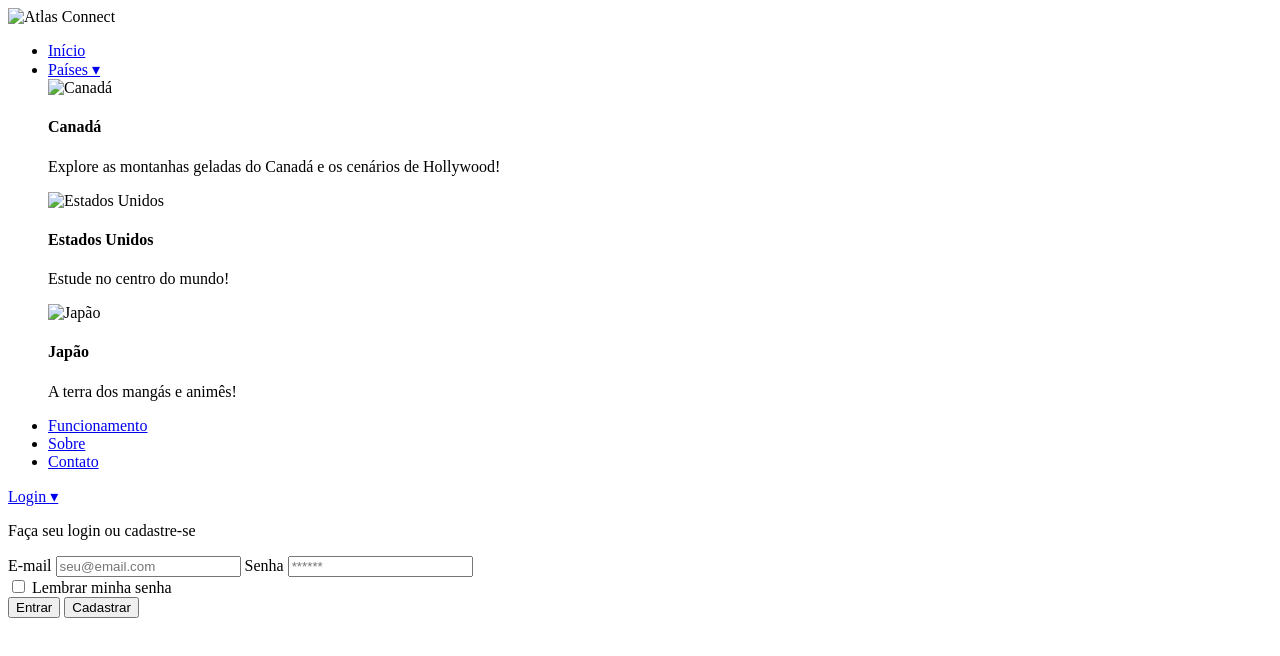
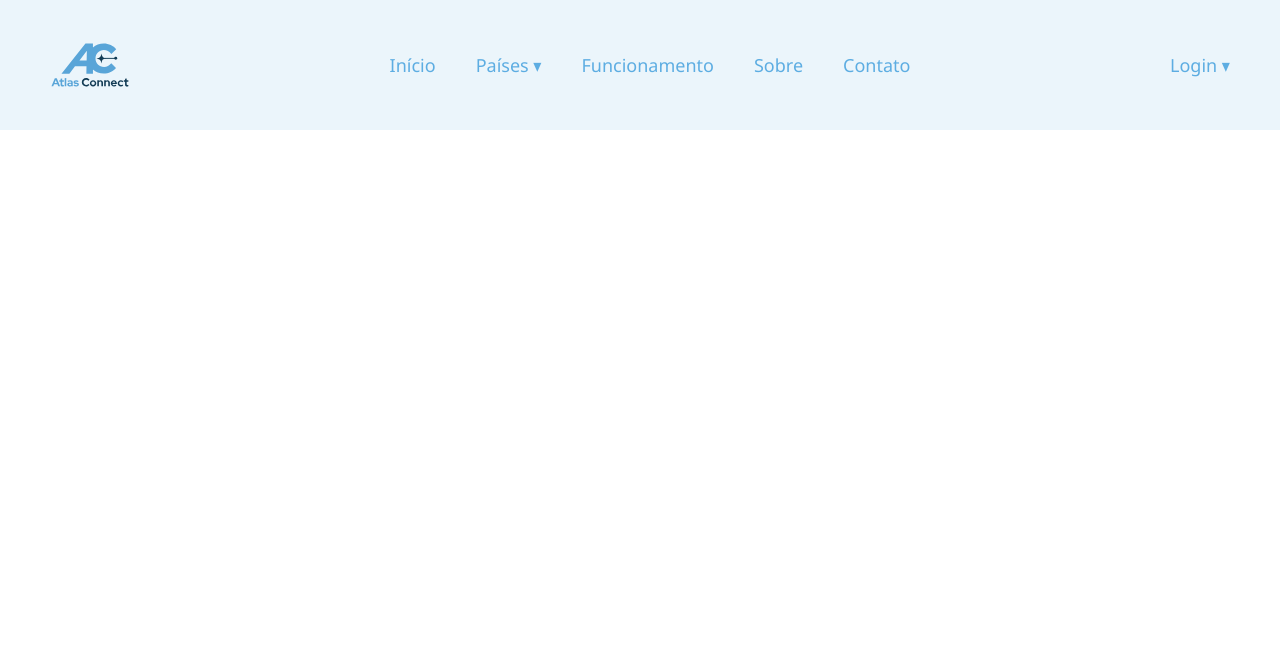
Before and after one commit to Helder-Virissio/AtlasConnect, a plain HTML site: page index.html in a window 1280 px wide. Drawn offline with Linux system fonts and the light colour scheme; the site is published under a folder, as on GitHub Pages, so addresses that start at the root find nothing.

Commit message:
Update index.html

```diff
--- a/index.html
+++ b/index.html
@@ -4,14 +4,16 @@
     <meta charset="UTF-8">
     <meta name="viewport" content="width=device-width, initial-scale=1.0">
     <title>AtlasConnect</title>
-    <link rel="stylesheet" href="/style/style.css">
+
+    <link rel="stylesheet" href="style/style.css">
 </head>
 <body>
 
     <header class="main-header">
         <div class="header-container">
             <div class="logo">
-                <img src="/Imagens/logo-ac.svg" alt="Atlas Connect">
+
+                <img src="Imagens/logo-ac.svg" alt="Atlas Connect">
             </div>
 
             <nav class="nav-menu">
@@ -22,21 +24,21 @@
                         <a href="#">Países ▾</a>
                         <div class="dropdown-content" id="dropdown-paises">
                             <div class="pais-item">
-                                <img src="/Imagens/Flag_of_Canada_(Pantone).svg" alt="Canadá">
+                                <img src="Imagens/Flag_of_Canada_(Pantone).svg" alt="Canadá">
                                 <div class="pais-texto">
                                     <h4>Canadá</h4>
                                     <p>Explore as montanhas geladas do Canadá e os cenários de Hollywood!</p>
                                 </div>
                             </div>
                             <div class="pais-item">
-                                <img src="/Imagens/Flag_of_the_United_States.svg" alt="Estados Unidos">
+                                <img src="Imagens/Flag_of_the_United_States.svg" alt="Estados Unidos">
                                 <div class="pais-texto">
                                     <h4>Estados Unidos</h4>
                                     <p>Estude no centro do mundo!</p>
                                 </div>
                             </div>
                             <div class="pais-item">
-                                <img src="/Imagens/Flag_of_Japan.svg.png" alt="Japão">
+                                <img src="Imagens/Flag_of_Japan.svg.png" alt="Japão">
                                 <div class="pais-texto">
                                     <h4>Japão</h4>
                                     <p>A terra dos mangás e animês!</p>
@@ -76,6 +78,6 @@
         </div>
     </header>
 
-    <script src="/script/script.js"></script>
+    <script src="script/script.js"></script>
 </body>
 </html>
```
